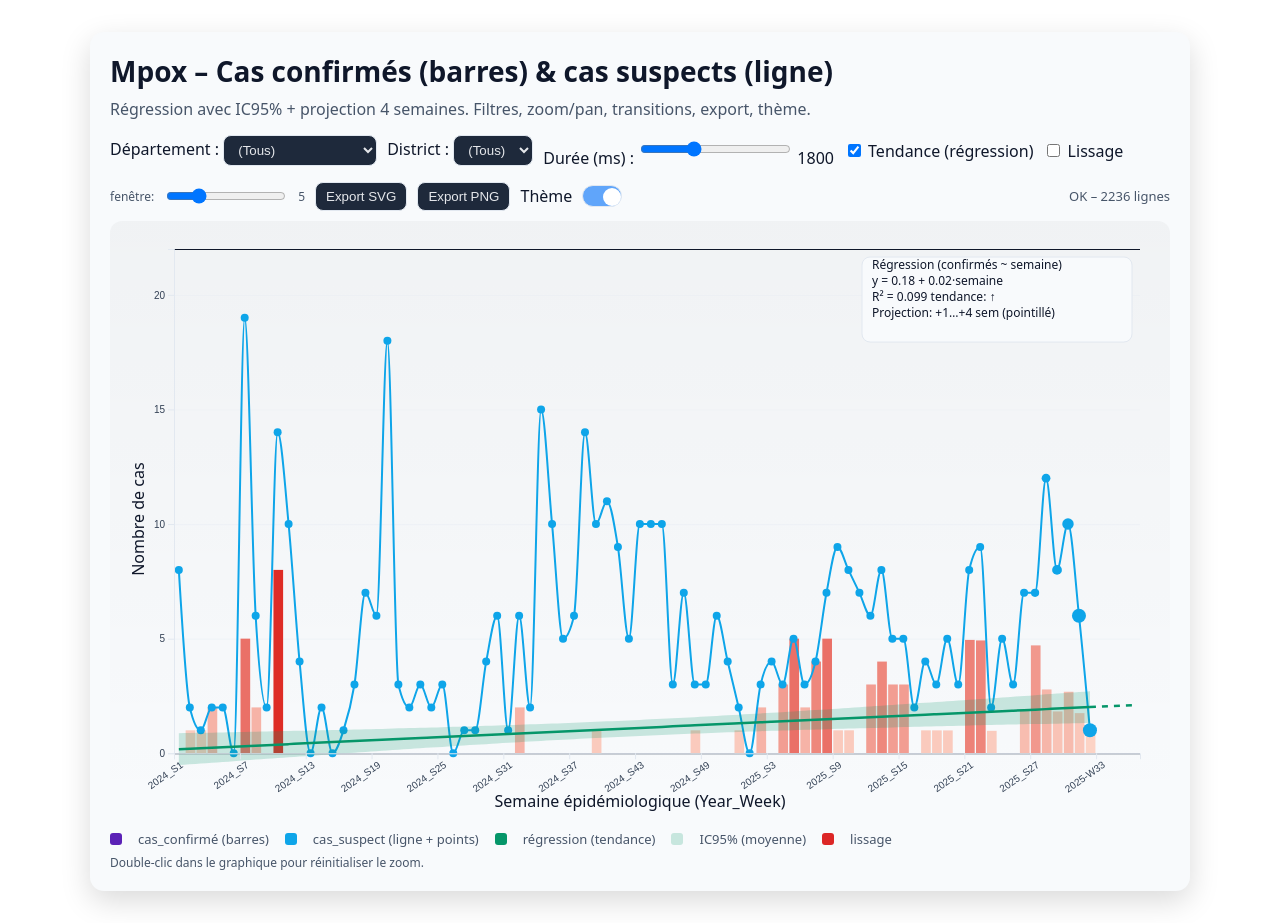
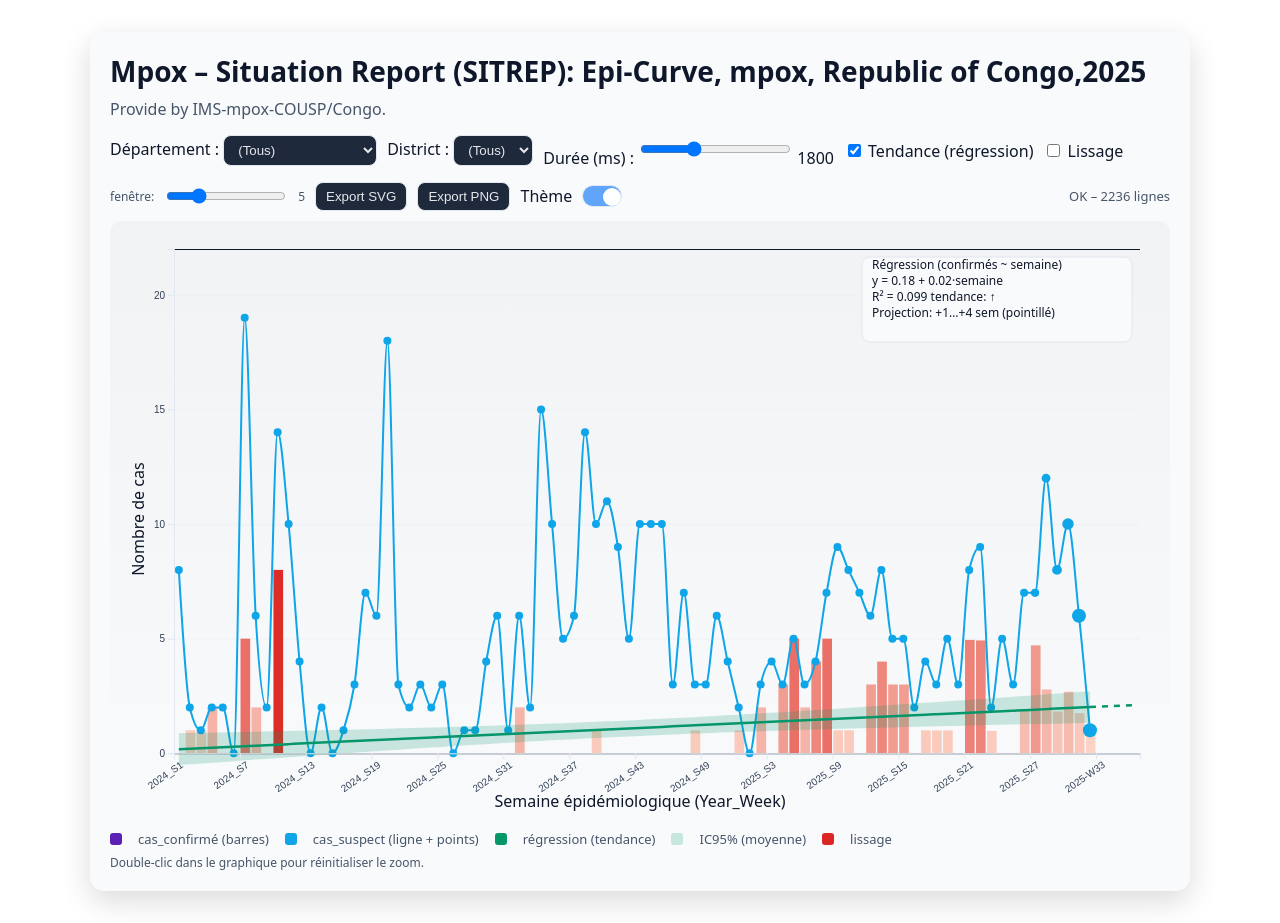
Before and after one commit to Marliti/d3-mpox, a plain HTML site: page index.html in a window 1280 px wide. Drawn offline with nearby package versions, Linux system fonts and the light colour scheme.

Commit message:
"new_commit_13.08.25_11:06"

```diff
--- a/index.html
+++ b/index.html
@@ -64,8 +64,8 @@ path, .bar, .dot { transition: stroke 350ms ease, fill 350ms ease, opacity 350ms
 </head>
 <body>
 <div class="wrap">
-  <h1>Mpox – Cas confirmés (barres) & cas suspects (ligne)</h1>
-  <div class="subtitle">Régression avec IC95% + projection 4 semaines. Filtres, zoom/pan, transitions, export, thème.</div>
+  <h1>Mpox – Situation Report (SITREP): Epi-Curve, mpox, Republic of Congo,2025</h1>
+  <div class="subtitle">Provide by IMS-mpox-COUSP/Congo.</div>
 
   <div class="controls">
     <label>Département :
```
